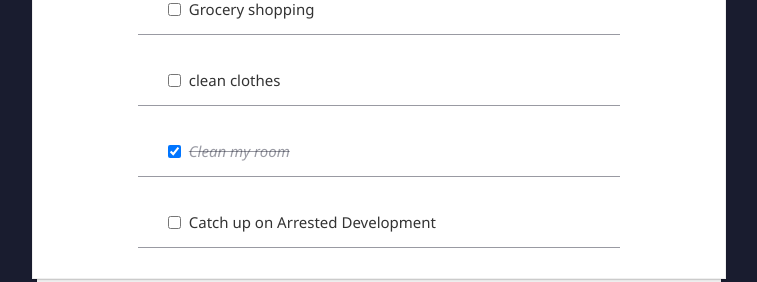
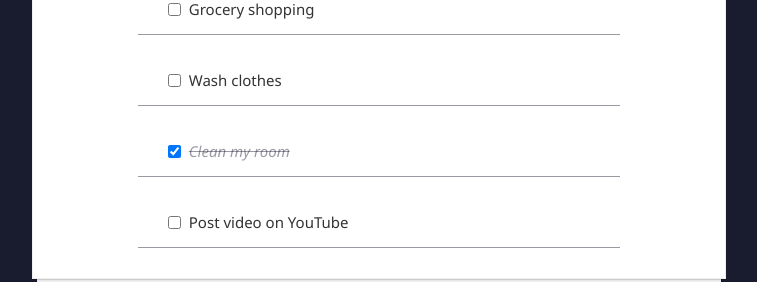
Before and after one commit to thejyotipatel/Netflix-clone-in-reactJS, a React (Create React App) app: page / in a window 1280 px wide. Shown: the part 146-428 px from the top of the page, without its empty margins (261-1018 px from the left). Built offline with nearby package versions, Linux system fonts and the light colour scheme.

Commit message:
added style in list

```diff
--- a/src/ToDoApp/ToDoData.js
+++ b/src/ToDoApp/ToDoData.js
@@ -11,7 +11,7 @@ const todoData = [
       },
       {
         id: 3,
-        text: "clean clothes",
+        text: "Wash clothes",
         completed: false
       },
       {
@@ -21,7 +21,7 @@ const todoData = [
       },
       {
         id: 5,
-        text: "Catch up on Arrested Development",
+        text: " Post video on YouTube",
         completed: false
       }
 ]
```
